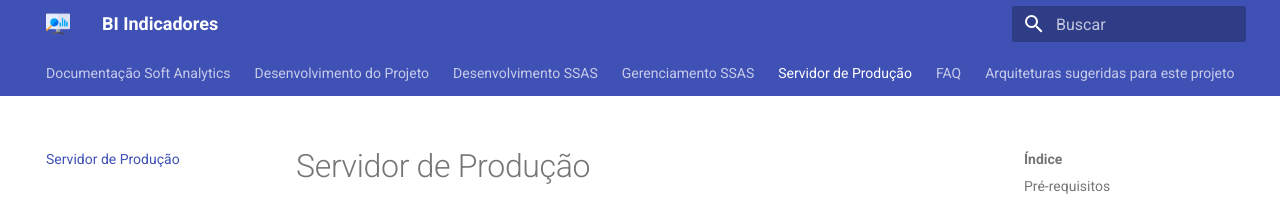
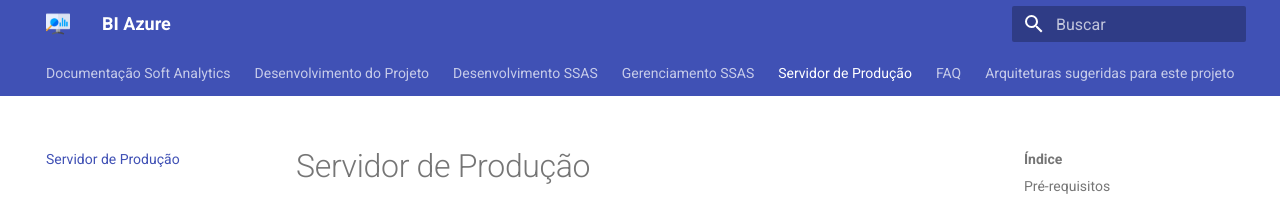
Before and after one commit to brunocampos01/automated-business-intelligence-at-azure, an MkDocs documentation site: the page built from docs/03.03_servidor.md, in a window 1280 px wide. Shown: the top 205 px of the page. Built offline with MkDocs 1.6.1 and Material for MkDocs 9.7.7, drawn with Linux system fonts in a browser that asks for light colours.

Commit message:
Update mkdocs.yml

```diff
--- a/mkdocs.yml
+++ b/mkdocs.yml
@@ -1,7 +1,7 @@
 # Site information
-site_name: BI Indicadores
-site_url: http://governanca.git-unj.softplan.com.br/analytics/bi-indicadores/
-site_description: Documentação do projeto de BI indicadores Operacionais da Softplan
+site_name: BI Azure
+site_url:
+site_description: Documentação do projeto de BI
 site_author: Bruno Campos
 
 # Theme Configuration
```
